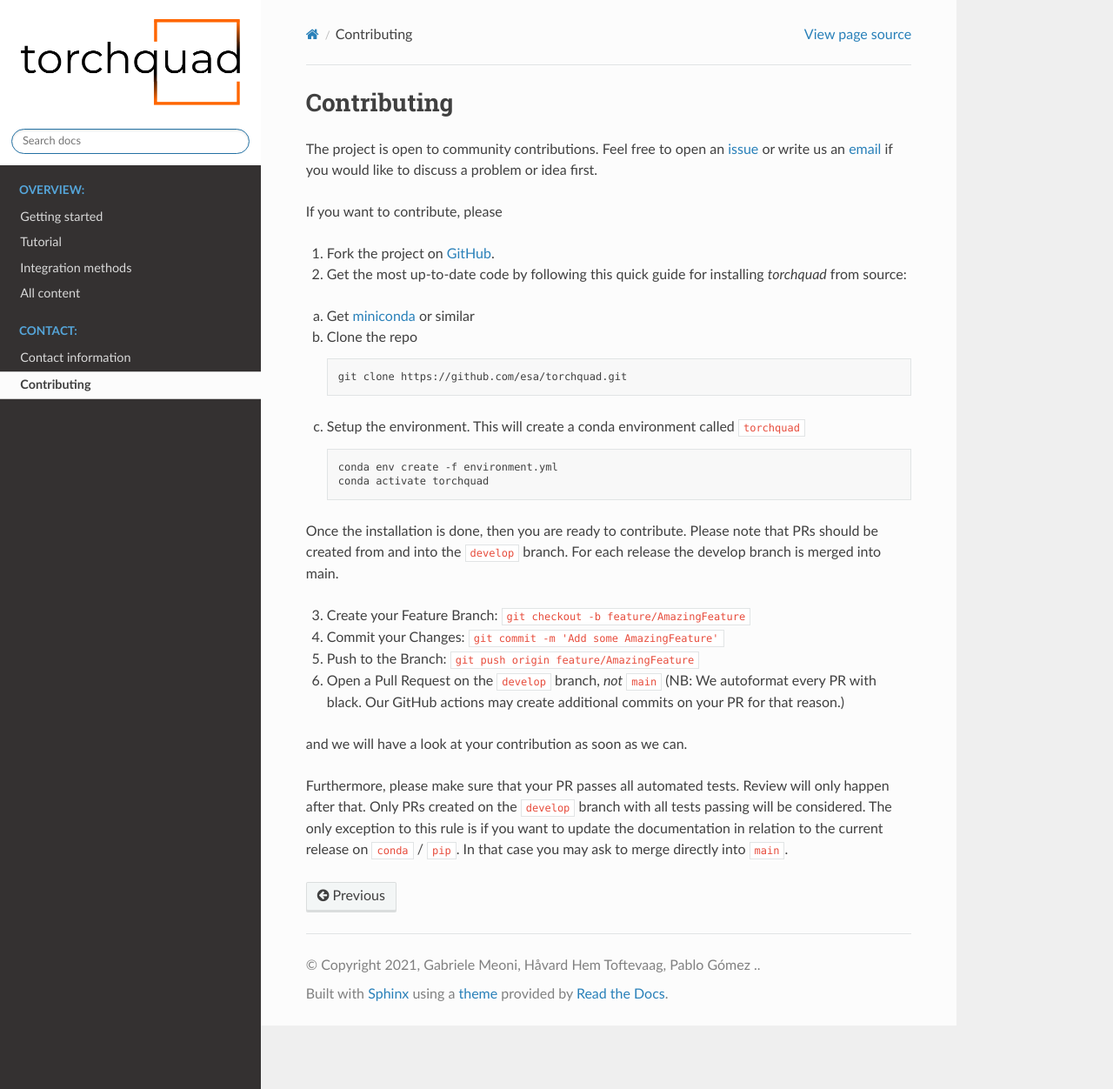
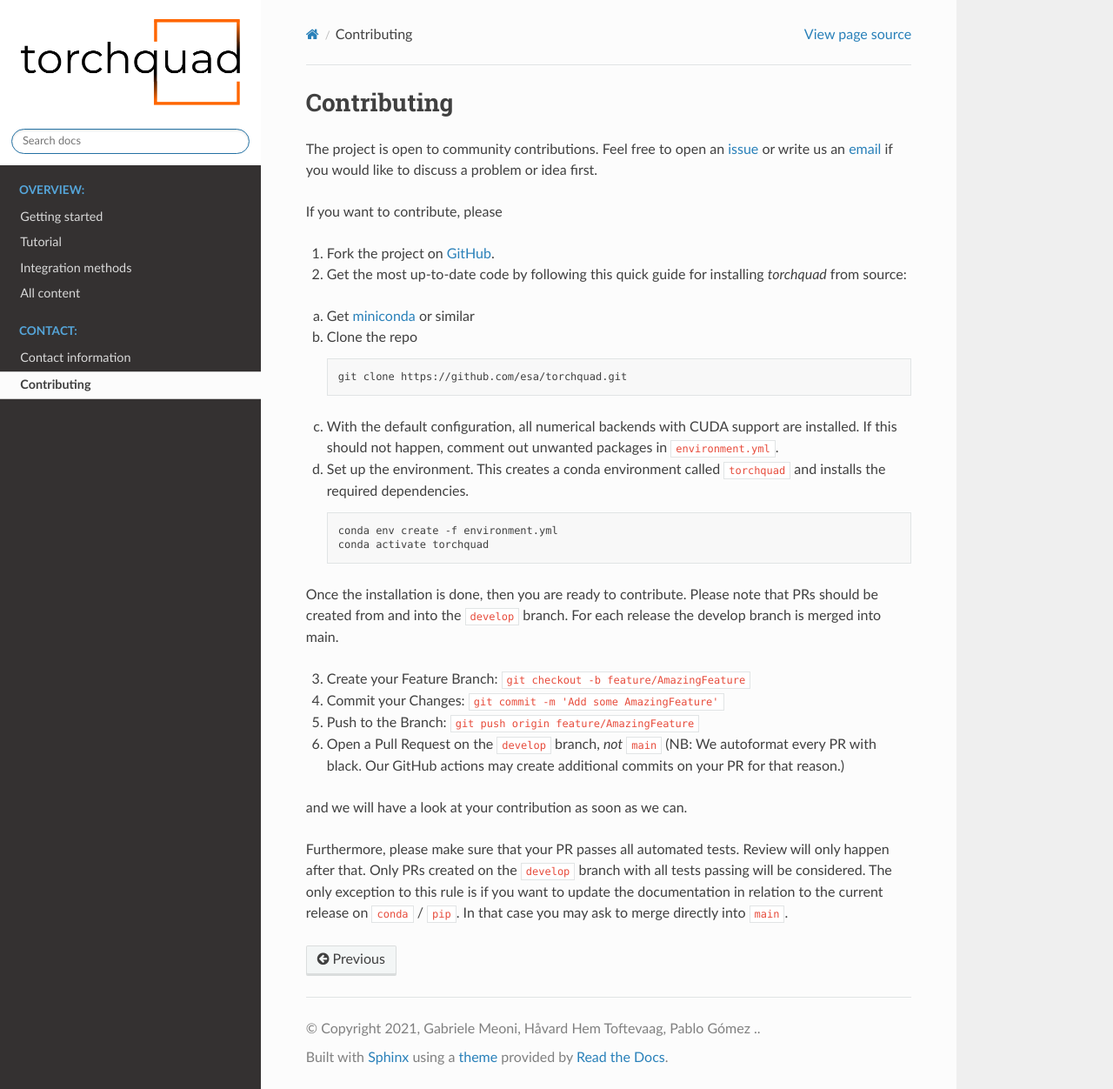
Before and after one commit to esa/torchquad, a Sphinx documentation site: the page built from docs/source/contributing.rst, in a window 1280 px wide and 1252 px high. Shown: the whole window at 87% size. Built offline with Sphinx 7.4.7 and the Read the Docs theme 2.0.0, drawn with Linux system fonts in a browser that asks for light colours; formulas are drawn with MathJax 3.

Commit message:
Add numerical backends to environment.yml and mention them in the README and docs
I used "conda" and a wildcard in build versions in environment.yml to install numerical backends with CUDA support
jaxlib with CUDA support seems to be only available with pip

```diff
--- a/docs/source/contributing.rst
+++ b/docs/source/contributing.rst
@@ -18,7 +18,9 @@ b. Clone the repo
 
       git clone https://github.com/esa/torchquad.git
 
-c. Setup the environment. This will create a conda environment called ``torchquad``
+c. With the default configuration, all numerical backends with CUDA support are installed. If this should not happen, comment out unwanted packages in ``environment.yml``.
+
+d. Set up the environment. This creates a conda environment called ``torchquad`` and installs the required dependencies.
 
    .. code-block:: bash
 
```
Also changed, not shown: README.md (+7 -2 lines), environment.yml (+9 -2 lines).
